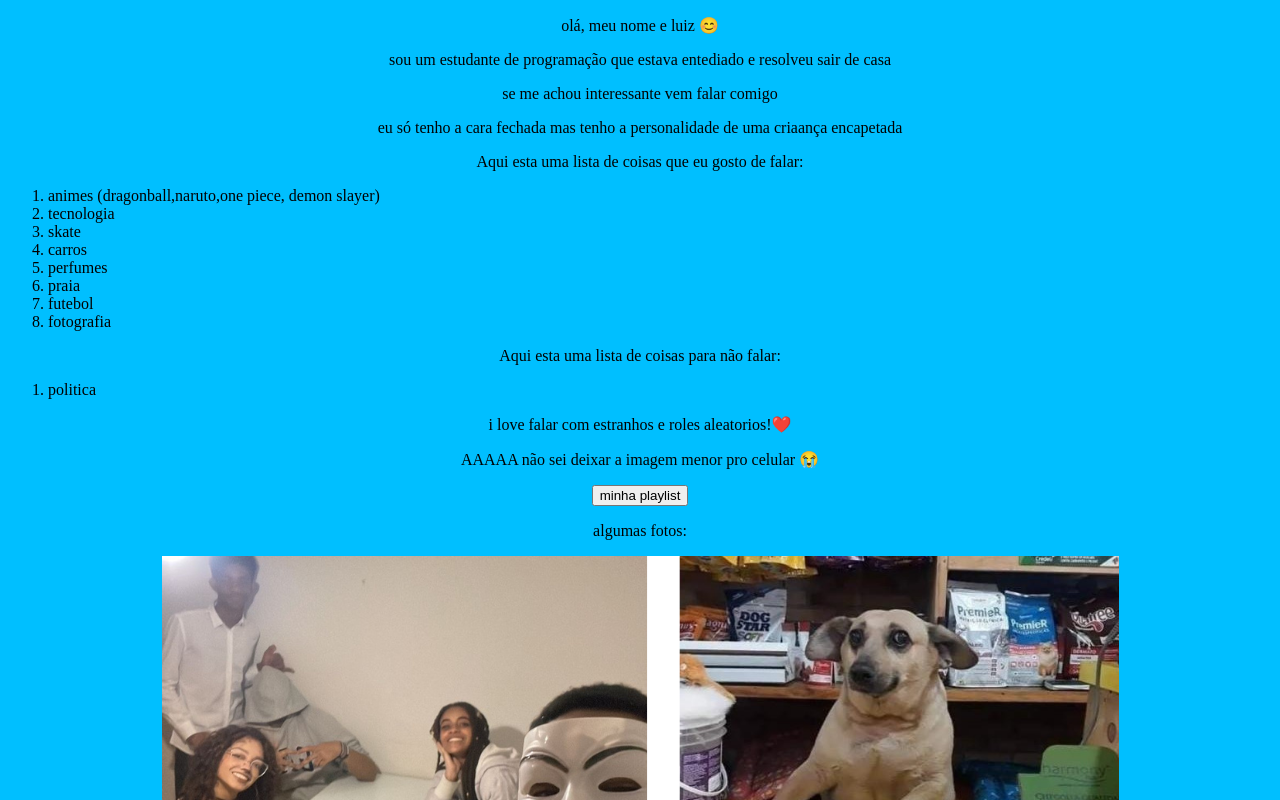
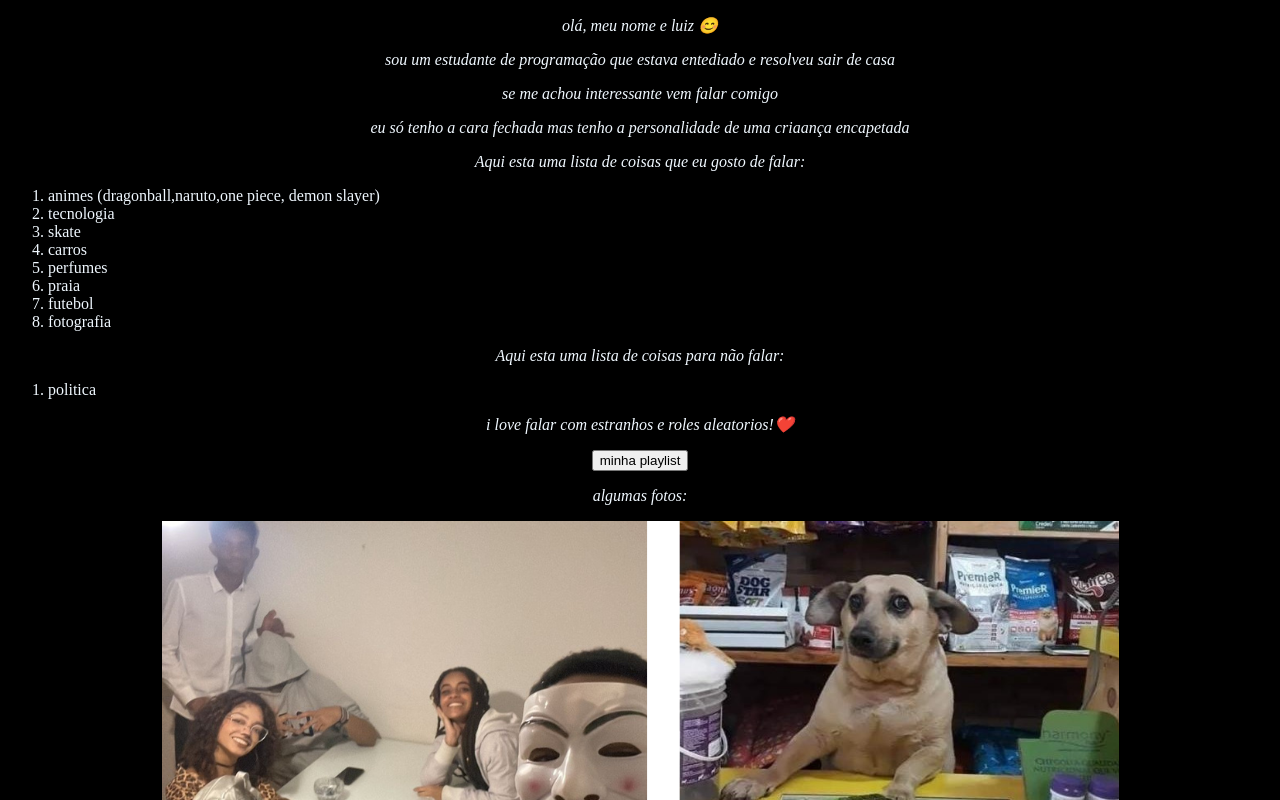
Before and after one commit to luiz1745/luiz-site, a plain HTML site: page index.html in a window 1280 px wide. Shown: the top 800 px of the page. Drawn offline with Linux system fonts and the light colour scheme.

Commit message:
Add files via upload

```diff
--- a/index.css
+++ b/index.css
@@ -1,9 +1,10 @@
-body {background-color: deepskyblue;
+body {background-color: black;
     text-align: center;
 }
 
 ol{
     text-align: left;
+    color: aliceblue;
 }
 
 imagem{
@@ -12,3 +13,7 @@ imagem{
     width: 50px;
 
 }
+p{
+    color: aliceblue;
+    font-style: oblique;
+}
--- a/index.html
+++ b/index.html
@@ -33,12 +33,15 @@
     </ol>
 
 <p>i love falar com estranhos e roles aleatorios!❤️</p>
-<p>AAAAA não sei deixar a imagem menor pro celular 😭</p>
+
     <p><a target="_blank" href="https://www.youtube.com/watch?v=OCtAxMdSo1k&list=PLSwZEX4QVJIOzx1gkDb9asjv_fOLYv_W5&ab_channel=MCARCANJO-Topic"><Button>minha playlist</Button></a></p>
 
 <p>algumas fotos:</p>
 <imagem>
 <img src="foto final.png" alt="">
 </imagem>
+
+
+
 </body>
 </html>
```
